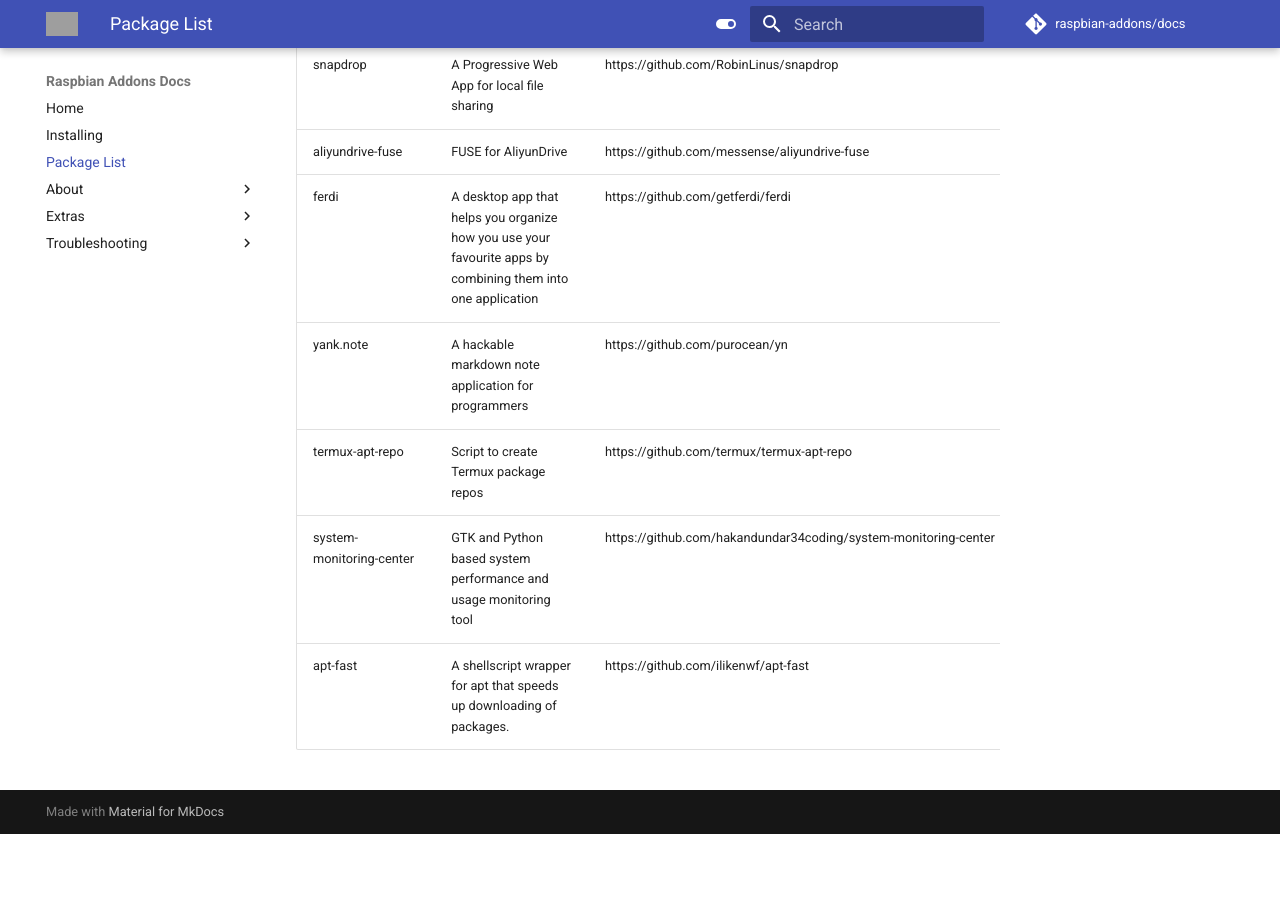
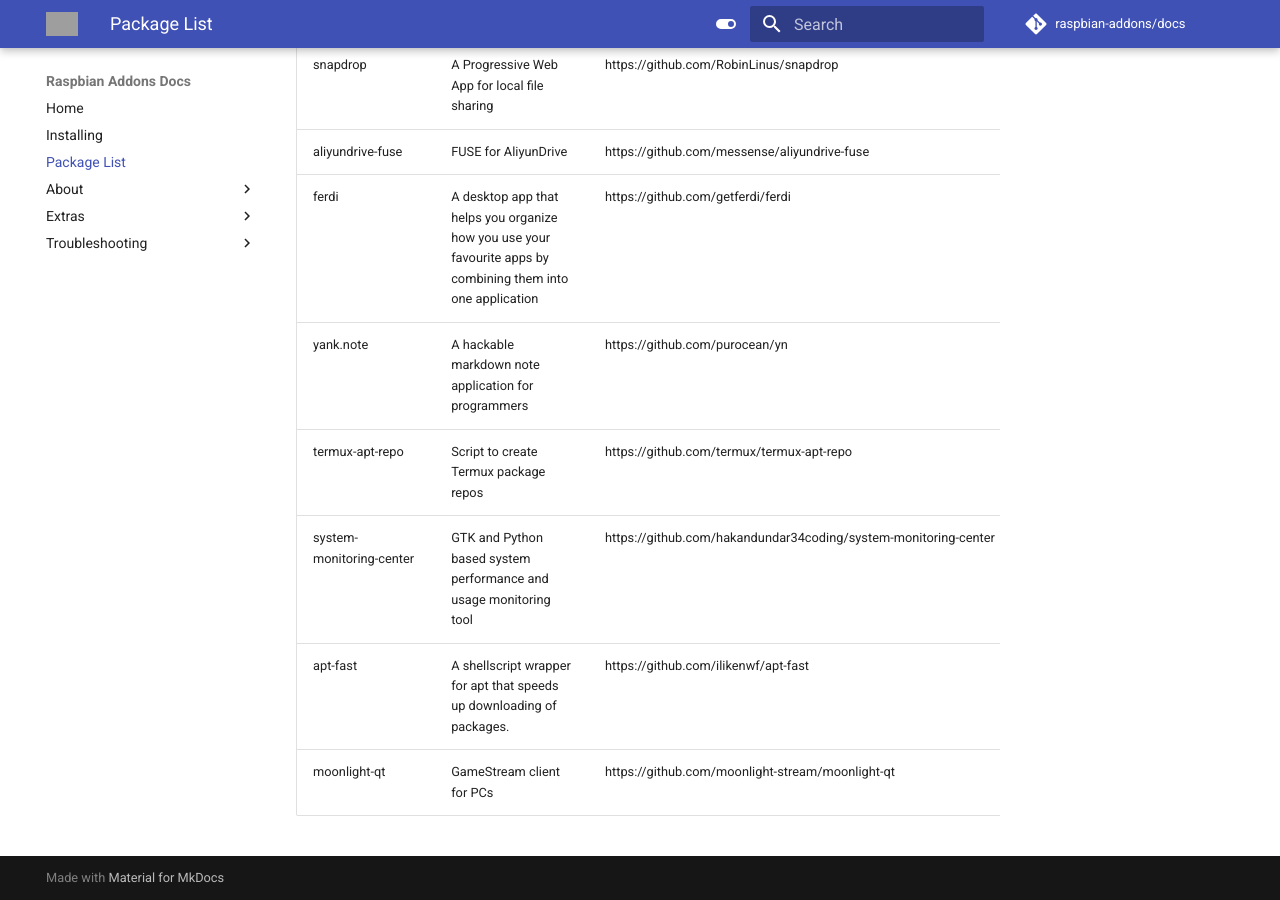
Before and after one commit to raspbian-addons/docs, an MkDocs documentation site: the page built from docs/package-list.md, in a window 1280 px wide and 900 px high, scrolled down 19862 px. Built offline with MkDocs 1.6.1 and Material for MkDocs 9.7.7, drawn with Linux system fonts in a browser that asks for light colours; comment, search, counter and statistics services are not loaded; before the commit the page ends 20696 px from its top, so only the background shows below that; grey boxes are pictures that could not be loaded.

Commit message:
packagelist: add moonlight-qt

```diff
--- a/docs/package-list.md
+++ b/docs/package-list.md
@@ -249,3 +249,4 @@
 | termux-apt-repo | Script to create Termux package repos | https://github.com/termux/termux-apt-repo |
 | system-monitoring-center | GTK and Python based system performance and usage monitoring tool | https://github.com/hakandundar34coding/system-monitoring-center |
 | apt-fast | A shellscript wrapper for apt that speeds up downloading of packages. | https://github.com/ilikenwf/apt-fast |
+| moonlight-qt | GameStream client for PCs | https://github.com/moonlight-stream/moonlight-qt |
```
